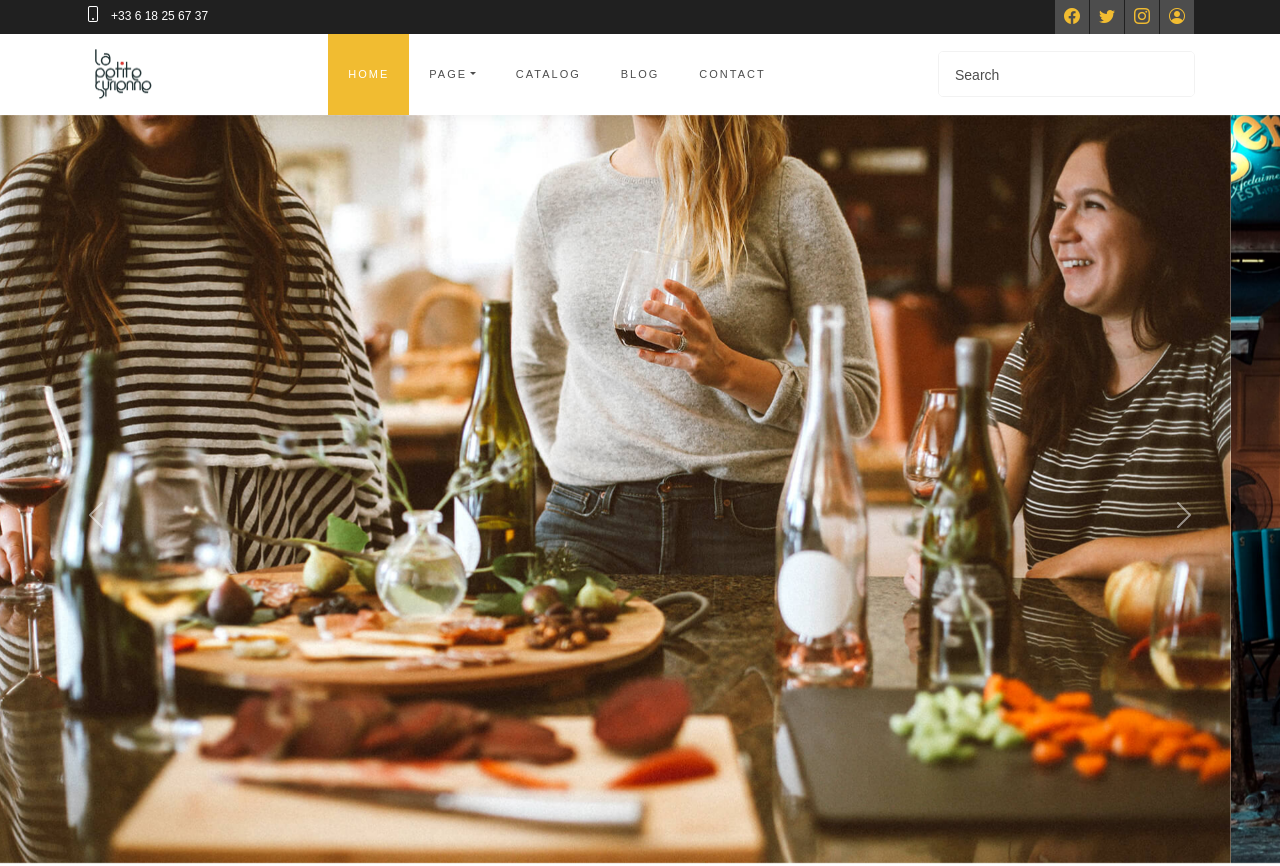
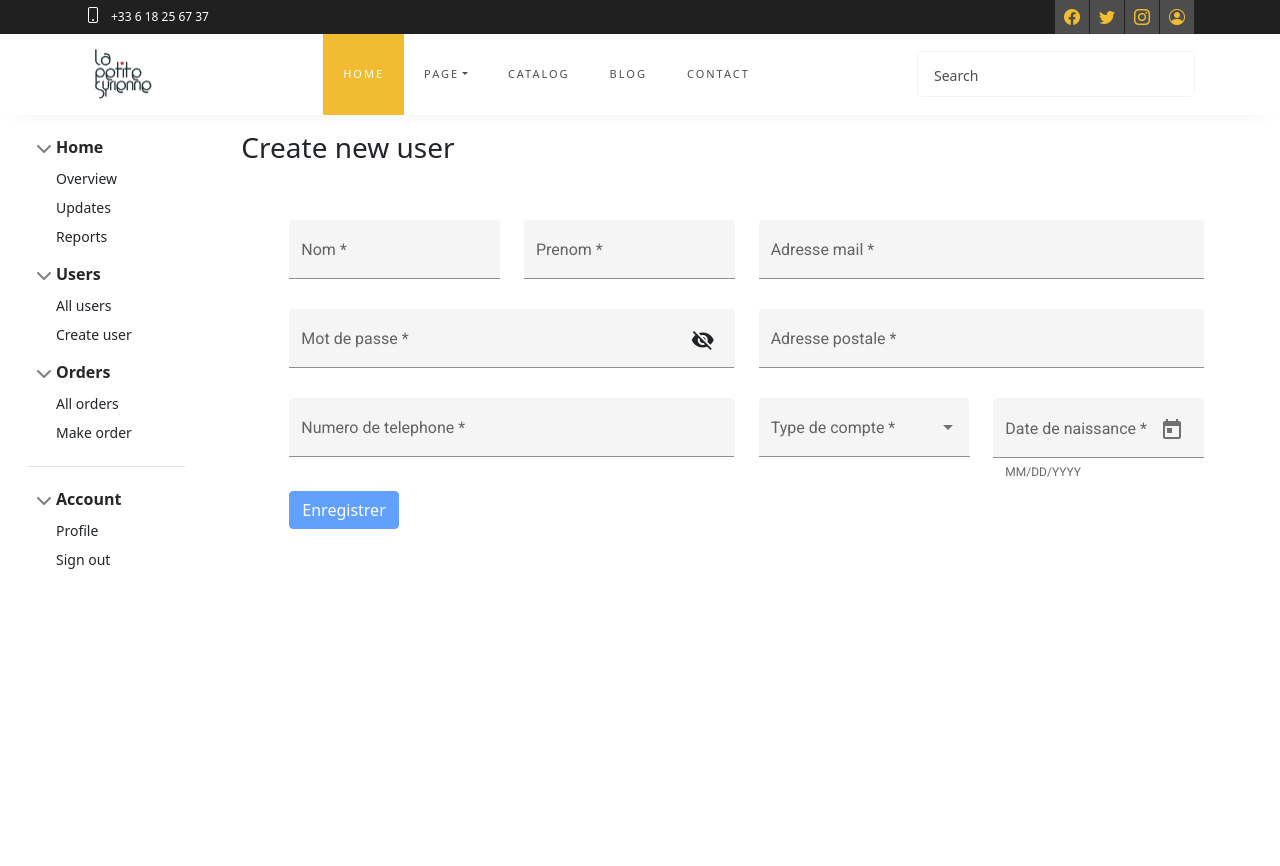
Before and after one commit to hatimmrabet/GestionResto, an Angular app: page /create-user in a window 1280 px wide. Before the commit this address led to /index. Shown: the top 866 px of the page. After the commit the page ends 800 px from the top, so only its background shows below. Built offline with nearby package versions, Linux system fonts and the light colour scheme.

Commit message:
add angular material + creat user for admin

```diff
--- a/angular.json
+++ b/angular.json
@@ -123,7 +123,7 @@
             "karmaConfig": "karma.conf.js",
             "inlineStyleLanguage": "scss",
             "assets": ["src/favicon.ico", "src/assets"],
-            "styles": [],
+            "styles": [ "./node_modules/@angular/material/prebuilt-themes/indigo-pink.css"],
             "scripts": []
           }
         }
--- a/src/app/app-routing.module.ts
+++ b/src/app/app-routing.module.ts
@@ -2,6 +2,7 @@ import { NgModule } from '@angular/core';
 import { ExtraOptions, RouterModule, Routes } from '@angular/router';
 import { AllUsersComponent } from './components/all-users/all-users.component';
 import { AuthComponent } from './components/auth/auth.component';
+import { CreateUserComponent } from './components/create-user/create-user.component';
 import { OneProductComponent } from './components/one-product/one-product.component';
 import { ProfilComponent } from './components/profil/profil.component';
 import { PublicAccueilComponent } from './components/public-accueil/public-accueil.component';
@@ -15,6 +16,7 @@ const routes: Routes = [
     // canActivate: [AuthGuardService],
     component: ProfilComponent,
   },
+  { path: 'create-user', component: CreateUserComponent },
   { path: 'all-users', component: AllUsersComponent },
   { path: '**', redirectTo: 'index' },
 ];
--- a/src/app/app.module.ts
+++ b/src/app/app.module.ts
@@ -22,6 +22,17 @@ import { BrowserAnimationsModule } from '@angular/platform-browser/animations';
 import { PrivateSidebarComponent } from './components/private-sidebar/private-sidebar.component';
 import { UsersListComponent } from './components/users-list/users-list.component';
 import { AllUsersComponent } from './components/all-users/all-users.component';
+import { CreateUserComponent } from './components/create-user/create-user.component';
+import { UsersService } from './services/users.service';
+import { MatSliderModule } from '@angular/material/slider';
+import { MatFormFieldModule } from '@angular/material/form-field';
+import { MatSelectModule } from '@angular/material/select';
+import { MatInputModule } from '@angular/material/input';
+import { MatIconModule } from '@angular/material/icon';
+import { MatButtonModule } from '@angular/material/button';
+import { MatDatepickerModule } from '@angular/material/datepicker';
+import { MatNativeDateModule } from '@angular/material/core';
+
 @NgModule({
   declarations: [
     AppComponent,
@@ -39,6 +50,7 @@ import { AllUsersComponent } from './components/all-users/all-users.component';
     PrivateSidebarComponent,
     UsersListComponent,
     AllUsersComponent,
+    CreateUserComponent,
   ],
   imports: [
     BrowserModule,
@@ -48,8 +60,10 @@ import { AllUsersComponent } from './components/all-users/all-users.component';
     HttpClientModule,
     NgbModule,
     BrowserAnimationsModule,
+    MatSliderModule, MatFormFieldModule, MatSelectModule, MatInputModule, MatIconModule, MatButtonModule, MatDatepickerModule,
+    MatNativeDateModule,
   ],
-  providers: [AuthService, ProductsService],
+  providers: [AuthService, ProductsService, UsersService],
   bootstrap: [AppComponent],
 })
 export class AppModule {}
--- a/src/app/components/all-users/all-users.component.html
+++ b/src/app/components/all-users/all-users.component.html
@@ -9,3 +9,4 @@
       <app-users-list></app-users-list>
     </div>
   </div>
+</div>
--- /dev/null
+++ b/src/app/components/create-user/create-user.component.html
@@ -0,0 +1,123 @@
+<app-public-header></app-public-header>
+
+<div class="w-100">
+  <div class="row justify-content-start m-0">
+    <div class="col-2">
+      <app-private-sidebar></app-private-sidebar>
+    </div>
+    <div class="col-10">
+      <div class="container p-3">
+        <h3>Create new user</h3>
+
+        <div class="p-5 mx-auto">
+          <form [formGroup]="signupForm" (ngSubmit)="onSubmitSignupForm()">
+            <div class="row">
+              <div class="form-group col-md-3 mb-2">
+                <mat-form-field appearance="fill">
+                  <mat-label>Nom</mat-label>
+                  <input matInput formControlName="lastName" required>
+                  <mat-error *ngIf="signupControl['lastName'].touched && signupControl['lastName'].invalid">
+                    Your last name can not be empty.
+                  </mat-error>
+                </mat-form-field>
+              </div>
+
+              <div class="form-group col-md-3 mb-2">
+                <mat-form-field appearance="fill">
+                  <mat-label>Prenom</mat-label>
+                  <input matInput formControlName="firstName" required>
+                  <mat-error *ngIf="signupControl['firstName'].touched && signupControl['firstName'].invalid">
+                    Your first name can not be empty.
+                  </mat-error>
+                </mat-form-field>
+              </div>
+
+              <div class="form-group col-md-6 mb-2">
+                <mat-form-field appearance="fill">
+                  <mat-label>Adresse mail</mat-label>
+                  <input matInput placeholder="pat@example.com" formControlName="email" required>
+                  <mat-error *ngIf="signupControl['email'].touched && signupControl['email'].invalid">Your email
+                    address
+                    is invalid.
+                  </mat-error>
+                </mat-form-field>
+              </div>
+            </div>
+
+
+            <div class="row">
+
+              <div class="form-group col-md-6 mb-2">
+                <mat-form-field appearance="fill">
+                  <mat-label>Mot de passe</mat-label>
+                  <input matInput [type]="hide ? 'password' : 'text'" formControlName="password" required>
+                  <button mat-icon-button matSuffix (click)="hide = !hide" [attr.aria-label]="'Hide password'"
+                    [attr.aria-pressed]="hide">
+                    <mat-icon>{{hide ? 'visibility_off' : 'visibility'}}</mat-icon>
+                  </button>
+                  <mat-error *ngIf="signupControl['password'].touched && signupControl['password'].invalid">
+                    Your password should be at least 6 characters.
+                  </mat-error>
+                </mat-form-field>
+              </div>
+              <div class="form-group col-md-6 mb-2">
+                <mat-form-field appearance="fill">
+                  <mat-label>Adresse postale</mat-label>
+                  <input matInput formControlName="address" placeholder="20 rue de la route, 59800, Lille" required>
+                  <mat-error *ngIf="signupControl['address'].touched && signupControl['address'].invalid">
+                    Your address can not be empty.
+                  </mat-error>
+                </mat-form-field>
+              </div>
+
+              <div class="form-group col-md-6 mb-2">
+                <mat-form-field appearance="fill">
+                  <mat-label>Numero de telephone</mat-label>
+                  <input matInput type="tel" pattern="[0-9]*" id="phoneNumber" formControlName="phoneNumber" required>
+                  <mat-error *ngIf="signupControl['phoneNumber'].touched && signupControl['phoneNumber'].invalid">
+                    Your phone number should be at least 10 digits.
+                  </mat-error>
+                </mat-form-field>
+              </div>
+
+
+              <div class="form-group col-md-3 mb-2">
+                <mat-form-field appearance="fill">
+                  <mat-label>Type de compte</mat-label>
+                  <mat-select formControlName="role" [(value)]="selected">
+                    <mat-option>None</mat-option>
+                    <mat-option value="ROLE_CLIENT">Client</mat-option>
+                    <mat-option value="ROLE_WORKER">Worker</mat-option>
+                    <mat-option value="ROLE_ADMIN">Admin</mat-option>
+                  </mat-select>
+                  <mat-error *ngIf="signupControl['role'].touched && signupControl['role'].invalid">
+                    You should select a valid type.
+                  </mat-error>
+                </mat-form-field>
+              </div>
+
+              <div class="form-group col-md-3 mb-2">
+
+                <mat-form-field appearance="fill">
+                  <mat-label>Date de naissance</mat-label>
+                  <input matInput [matDatepicker]="picker" formControlName="birthDate">
+                  <mat-hint>MM/DD/YYYY</mat-hint>
+                  <mat-datepicker-toggle matSuffix [for]="picker"></mat-datepicker-toggle>
+                  <mat-datepicker #picker></mat-datepicker>
+                  <mat-error *ngIf="signupControl['birthDate'].touched && signupControl['birthDate'].invalid">
+                    Your birthdate is invalid, you should have at least 13 years old.
+                  </mat-error>
+                </mat-form-field>
+              </div>
+            </div>
+
+            <div class="form-group mb-2">
+              <input type="submit" name="submit" value="Enregistrer" class="btn btn-primary font-weight-bold mt-1"
+                style="border-radius: 0.25rem; font-size: 16px;" [disabled]="signupForm.invalid" />
+            </div>
+          </form>
+        </div>
+      </div>
+    </div>
+  </div>
+</div>
--- /dev/null
+++ b/src/app/components/create-user/create-user.component.scss
@@ -0,0 +1,3 @@
+mat-form-field {
+  width: 100%;
+}
--- /dev/null
+++ b/src/app/components/create-user/create-user.component.ts
@@ -0,0 +1,56 @@
+import { Component, OnInit } from '@angular/core';
+import { FormBuilder, FormGroup, Validators } from '@angular/forms';
+import { User } from 'src/app/models/user.model';
+import { AuthService } from 'src/app/services/auth.service';
+import { SignUpValidator } from 'src/app/validators/signup.validator';
+
+@Component({
+  selector: 'app-create-user',
+  templateUrl: './create-user.component.html',
+  styleUrls: ['./create-user.component.scss'],
+})
+export class CreateUserComponent implements OnInit {
+
+  signupForm: FormGroup;
+  hide = true;
+  selected = null;
+  alertSignup: { type: string, message: string };
+
+  constructor(private formBuilder: FormBuilder, private authService : AuthService) {}
+
+  ngOnInit(): void {
+    this.alertSignup = { type: '', message: '' };
+    this.initSignupForm();
+  }
+
+  initSignupForm() {
+    this.signupForm = this.formBuilder.group({
+      firstName: ['', [Validators.required]],
+      lastName: ['', [Validators.required]],
+      email: ['', [Validators.required, Validators.email]],
+      password: ['', [Validators.required, Validators.minLength(6)]],
+      address: ['', [Validators.required]],
+      phoneNumber: ['',[Validators.required, Validators.pattern('^0[0-9]{9}$')]], // phone number should have 10 digits
+      role: ['',[Validators.required]],
+      birthDate: ['', [Validators.required, SignUpValidator.validDate]], // birthdat should be in the past
+    });
+  }
+
+  get signupControl() {
+    return this.signupForm.controls;
+  }
+
+  onSubmitSignupForm() {
+    const user = new User(this.signupForm.value);
+    this.authService.signUpUser(user).then(
+      (response: any) => {
+        this.alertSignup = { type: 'success', message: response.message };
+        console.log(response)
+      },
+      (error) => {
+        this.alertSignup = { type: 'danger', message: error.error.error };
+        console.log(error);
+      }
+    );
+  }
+}
--- a/src/app/components/private-sidebar/private-sidebar.component.html
+++ b/src/app/components/private-sidebar/private-sidebar.component.html
@@ -21,7 +21,7 @@
       <div class="collapse show" id="dashboard-collapse">
         <ul class="btn-toggle-nav list-unstyled fw-normal pb-1 small">
           <li><a routerLink="/all-users" class="link-dark rounded">All users</a></li>
-          <li><a href="#" class="link-dark rounded">Create user</a></li>
+          <li><a routerLink="/create-user" class="link-dark rounded">Create user</a></li>
         </ul>
       </div>
     </li>
--- a/src/app/models/user.model.ts
+++ b/src/app/models/user.model.ts
@@ -7,6 +7,7 @@ export class User {
   private birthDate: Date;
   private email: string;
   private password: string;
+  private role: string;
 
   constructor(data: any)
   {
@@ -18,6 +19,7 @@ export class User {
     this.birthDate = data.birthDate;
     this.email = data.email;
     this.password = data.password;
+    this.role = data.role;
  }
 
   public get Id(): string {
@@ -85,5 +87,12 @@ export class User {
     this.birthDate = birthDate;
   }
 
+  set Role(role: string) {
+    this.role = role;
+  }
+
+  get Role(): string {
+    return this.role;
+  }
 
 }
--- a/src/app/services/auth.service.ts
+++ b/src/app/services/auth.service.ts
@@ -33,18 +33,8 @@ export class AuthService {
 
   // creation nouveau compte
   signUpUser(user: User) {
-    let requestBody = {
-      firstName: user.FirstName,
-      lastName: user.LastName,
-      email: user.Email,
-      password: user.Password,
-      address: user.Address,
-      phoneNumber: user.PhoneNumber,
-      birthDate: user.BirthDate,
-    };
-
     return new Promise((resolve, reject) => {
-      this.httpClient.post(this.API_URL + 'signup', requestBody).subscribe(
+      this.httpClient.post(this.API_URL + 'signup', user).subscribe(
         (response) => {
           resolve(response);
         },
--- a/src/app/validators/signup.validator.ts
+++ b/src/app/validators/signup.validator.ts
@@ -5,7 +5,9 @@ export class SignUpValidator {
   static validDate(fc: FormControl) {
     const date = new Date(fc.value);
     const today = new Date();
-    if ( date > today ) {
+    const minAge = 13;
+    const minDateAge = new Date(today.getFullYear() - minAge, today.getMonth(), today.getDate());
+    if ( date > minDateAge ) {
       return { validDate: true };
     } else {
       return null;
```
